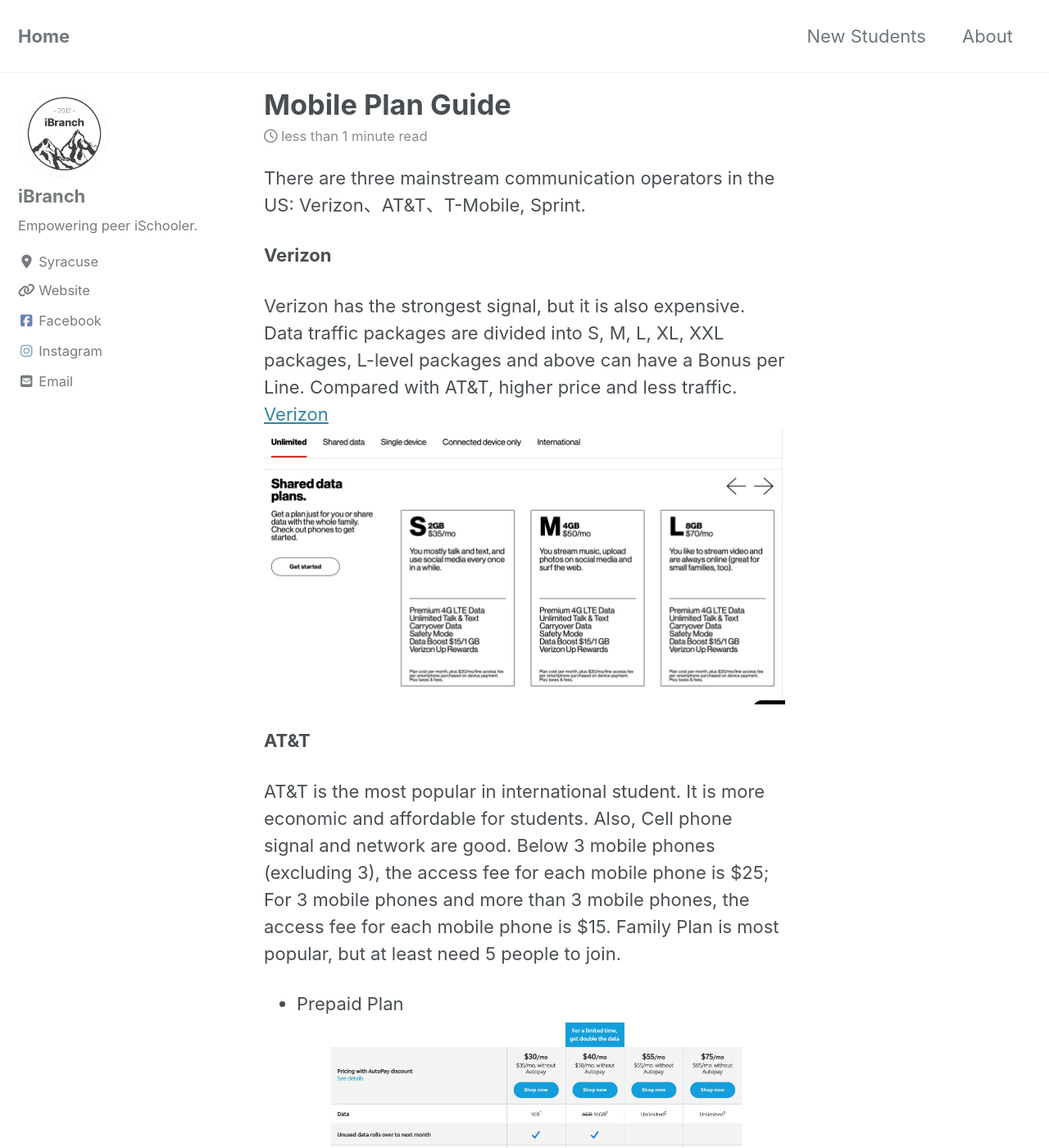
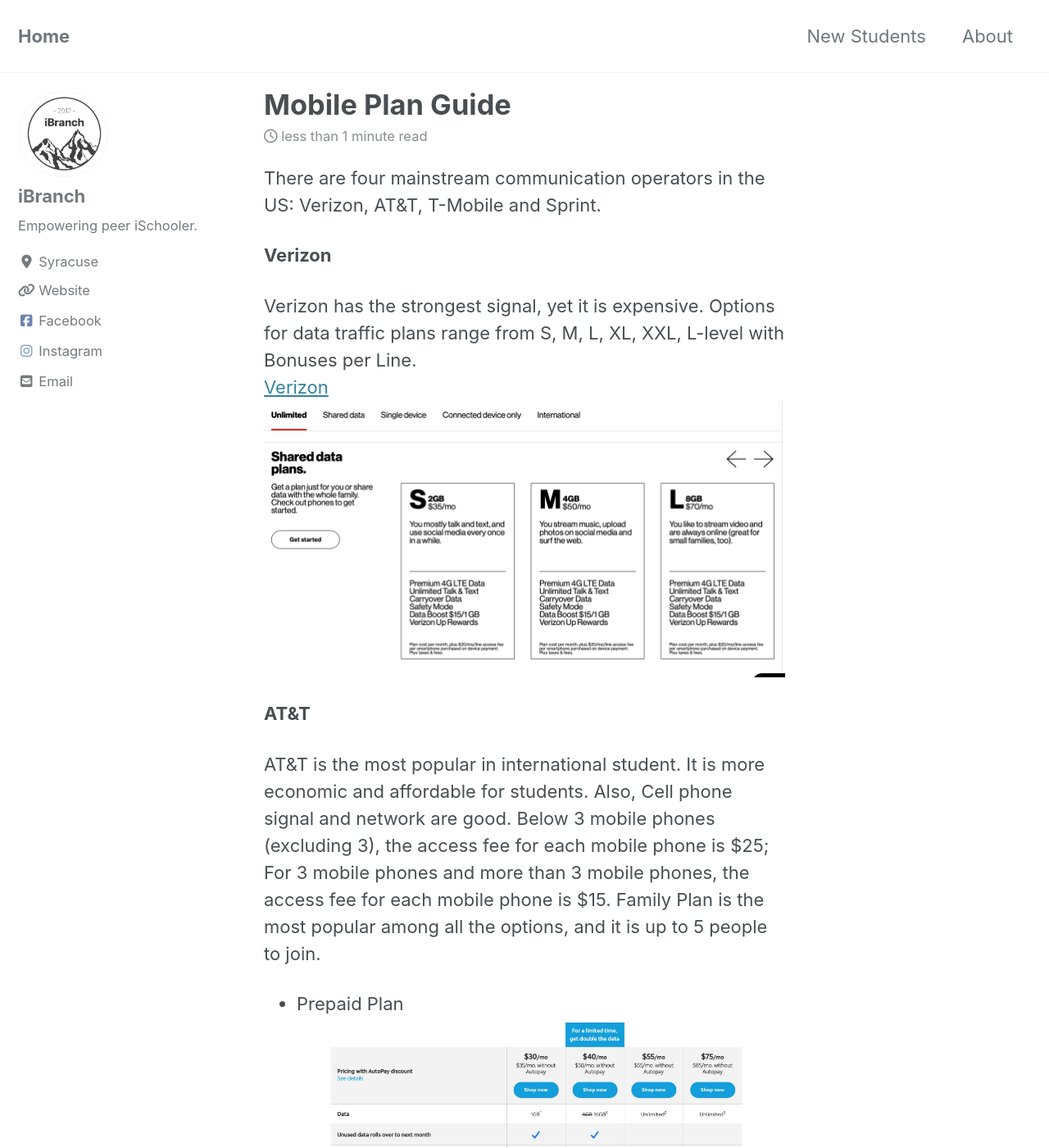
Before and after one commit to ibranchsu/ibranchsu.github.io, a Jekyll site: the page built from _posts/2019-07-14-mobile-plan-guide.md, in a window 1280 px wide and 1400 px high. Shown: the whole window at 82% size. Built offline with Jekyll 4.4.1, drawn with Linux system fonts in a browser that asks for light colours; cached includes are drawn as plain includes; nearby versions of some CDN libraries; some of the changed text lies outside the part shown.

Commit message:
Corrected

```diff
--- a/_posts/2019-07-14-mobile-plan-guide.md
+++ b/_posts/2019-07-14-mobile-plan-guide.md
@@ -3,18 +3,18 @@
 permalink: /mobileguide/
 ---
 
-There are three mainstream communication operators in the US: Verizon、AT&T、T-Mobile, Sprint.
+There are four mainstream communication operators in the US: Verizon, AT&T, T-Mobile and Sprint.
 
 **Verizon**
 
-Verizon has the strongest signal, but it is also expensive. Data traffic packages are divided into S, M, L, XL, XXL packages, L-level packages and above can have a Bonus per Line. Compared with AT&T, higher price and less traffic.
+Verizon has the strongest signal, yet it is expensive. Options for data traffic plans range from S, M, L, XL, XXL, L-level with Bonuses per Line.
 [Verizon](https://www.verizonwireless.com/plans/#single)
 ![Verrizen pic](/images/mobile-0.jpg)
 
 
 **AT&T**
 
-AT&T is the most popular in international student.  It is more economic and affordable for students.  Also, Cell phone signal and network are good.  Below 3 mobile phones (excluding 3), the access fee for each mobile phone is $25; For 3 mobile phones and more than 3 mobile phones, the access fee for each mobile phone is $15. Family Plan is most popular, but at least need 5 people to join.
+AT&T is the most popular in international student.  It is more economic and affordable for students.  Also, Cell phone signal and network are good.  Below 3 mobile phones (excluding 3), the access fee for each mobile phone is $25; For 3 mobile phones and more than 3 mobile phones, the access fee for each mobile phone is $15. Family Plan is the most popular among all the options, and it is up to 5 people to join.
 
 - Prepaid Plan
 ![Prepaid pic](/images/mobile-1.jpg)
@@ -24,8 +24,7 @@
 
 **T-Mobile**
 
-
-The cost is cheaper than both of the above, but the network and signal coverage are poor. It is still enough to satisfy your daily life.
+T-Mobile has the cheapest plan of all the options.  You get limited network and signal coverage for the price, yet it is sufficient for daily use.
 ![TMoblie pic](/images/mobile-3.jpg)
 
 
```
